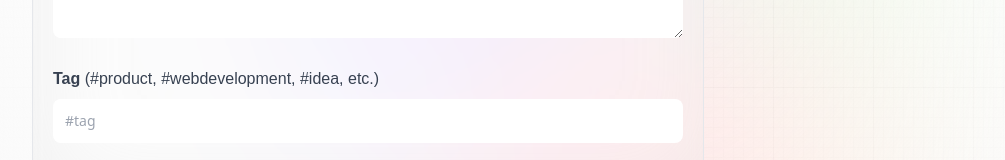
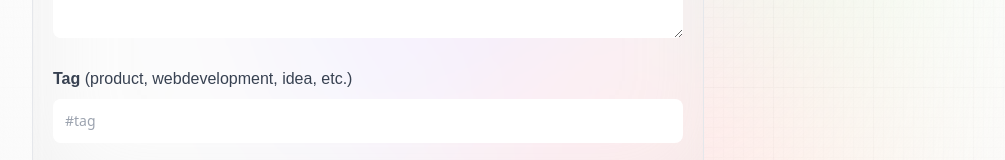
Before and after one commit to amanr-dev/prompting, a Next.js app: page /create-prompt in a window 1280 px wide. Shown: the part 518-678 px from the top of the page, without its empty margins (32-1037 px from the left). Built offline with nearby package versions, Linux system fonts and the light colour scheme; no server answers.

Commit message:
fix tags

```diff
--- a/components/Form.jsx
+++ b/components/Form.jsx
@@ -34,7 +34,7 @@ const Form = ({ type, post, setPost, submitting, handleSubmit }) => {
           <span className="font-satoshi font-semibold text-base text-gray-700">
             Tag{" "}
             <span className="font-normal">
-              (#product, #webdevelopment, #idea, etc.)
+              (product, webdevelopment, idea, etc.)
             </span>
           </span>
           <input
```
